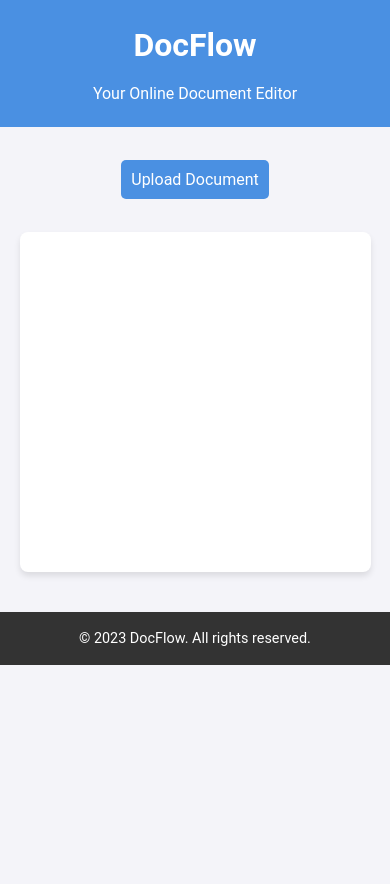
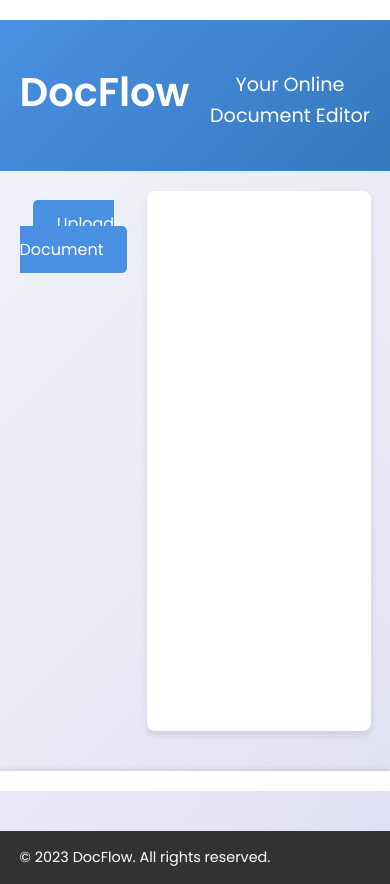
Before and after one commit to DocflowAI/AI, a plain HTML site: page index.html in a window 390 px wide. Before the commit the page ends 844 px from the top, so only its background shows below. Drawn offline with nearby package versions, Linux system fonts and the light colour scheme.

Commit message:
Update styles.css

```diff
--- a/styles.css
+++ b/styles.css
@@ -6,8 +6,8 @@
 }
 
 body {
-    font-family: 'Roboto', sans-serif;
-    background-color: #f4f4f9;
+    font-family: 'Poppins', sans-serif;
+    background: linear-gradient(135deg, #f4f4f9, #e0e0f5);
     color: #333;
     line-height: 1.6;
 }
@@ -16,19 +16,30 @@ body {
     width: 90%;
     max-width: 1200px;
     margin: 0 auto;
+    display: flex;
+    gap: 20px;
+}
+
+/* Ad Banner */
+.ad-banner {
+    background: #fff;
+    padding: 10px;
+    text-align: center;
+    box-shadow: 0 2px 4px rgba(0, 0, 0, 0.1);
 }
 
 /* Header */
 header {
-    background-color: #4a90e2;
+    background: linear-gradient(135deg, #4a90e2, #357abd);
     color: #fff;
-    padding: 20px 0;
+    padding: 40px 0;
     text-align: center;
+    margin-bottom: 20px;
 }
 
 header h1 {
     font-size: 2.5rem;
-    font-weight: 700;
+    font-weight: 600;
 }
 
 header p {
@@ -36,10 +47,26 @@ header p {
     margin-top: 10px;
 }
 
+/* Sidebar Ad (Desktop Only) */
+.sidebar-ad {
+    width: 200px;
+    background: #fff;
+    padding: 10px;
+    box-shadow: 0 2px 4px rgba(0, 0, 0, 0.1);
+    display: none;
+}
+
+@media (min-width: 768px) {
+    .sidebar-ad {
+        display: block;
+    }
+}
+
 /* Upload Section */
 .upload-section {
+    flex: 1;
     text-align: center;
-    margin: 40px 0;
+    margin: 20px 0;
 }
 
 #fileInput {
@@ -47,22 +74,23 @@ header p {
 }
 
 .upload-btn {
-    background-color: #4a90e2;
+    background: #4a90e2;
     color: #fff;
     padding: 12px 24px;
     border-radius: 5px;
     cursor: pointer;
     font-size: 1rem;
-    transition: background-color 0.3s ease;
+    transition: background 0.3s ease;
 }
 
 .upload-btn:hover {
-    background-color: #357abd;
+    background: #357abd;
 }
 
 /* Viewer Section */
 .viewer-section {
-    background-color: #fff;
+    flex: 3;
+    background: #fff;
     padding: 20px;
     border-radius: 8px;
     box-shadow: 0 4px 6px rgba(0, 0, 0, 0.1);
@@ -74,9 +102,24 @@ header p {
     overflow-x: auto;
 }
 
+/* Bottom Ad (Mobile Only) */
+.bottom-ad {
+    background: #fff;
+    padding: 10px;
+    text-align: center;
+    box-shadow: 0 -2px 4px rgba(0, 0, 0, 0.1);
+    display: none;
+}
+
+@media (max-width: 767px) {
+    .bottom-ad {
+        display: block;
+    }
+}
+
 /* Footer */
 footer {
-    background-color: #333;
+    background: #333;
     color: #fff;
     text-align: center;
     padding: 15px 0;
@@ -86,23 +129,3 @@ footer {
 footer p {
     font-size: 0.9rem;
 }
-
-/* Responsive Design */
-@media (max-width: 768px) {
-    header h1 {
-        font-size: 2rem;
-    }
-
-    header p {
-        font-size: 1rem;
-    }
-
-    .upload-btn {
-        width: 100%;
-        padding: 10px;
-    }
-
-    #viewer {
-        min-height: 300px;
-    }
-}
```
